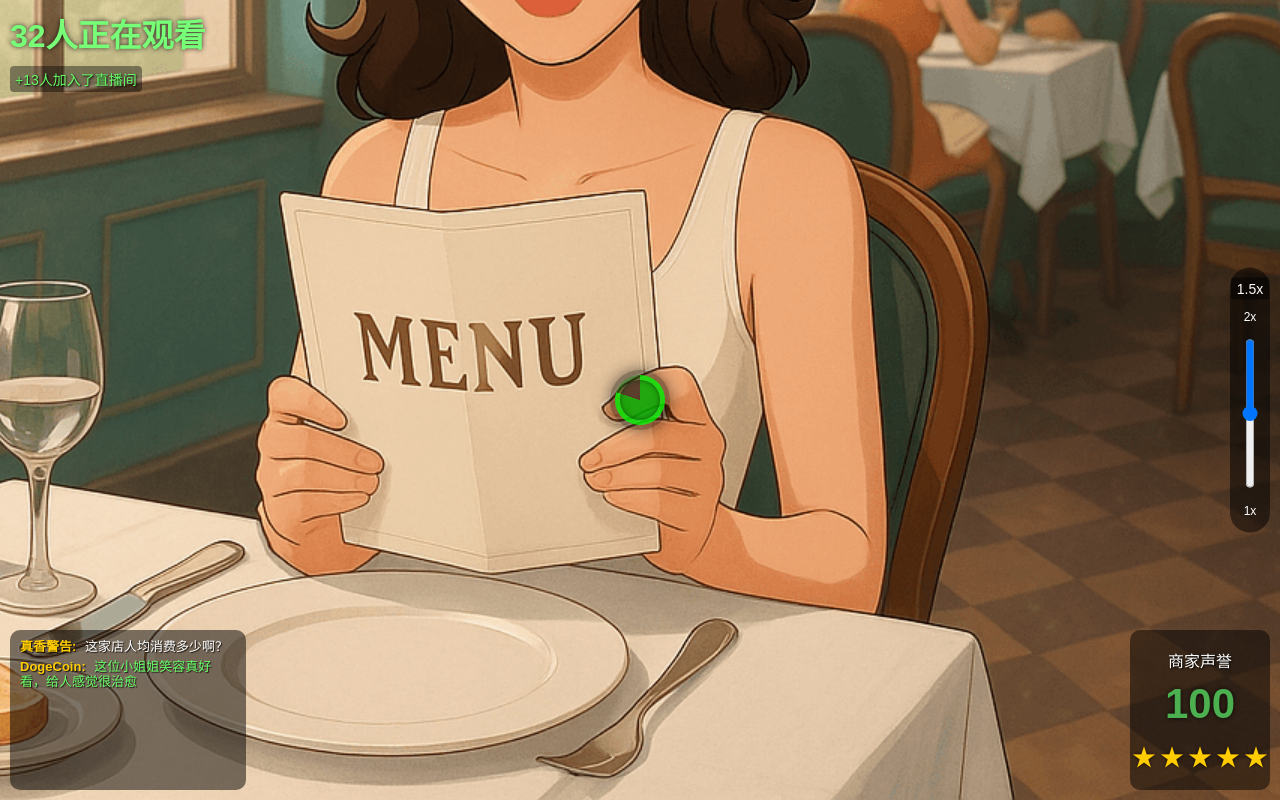
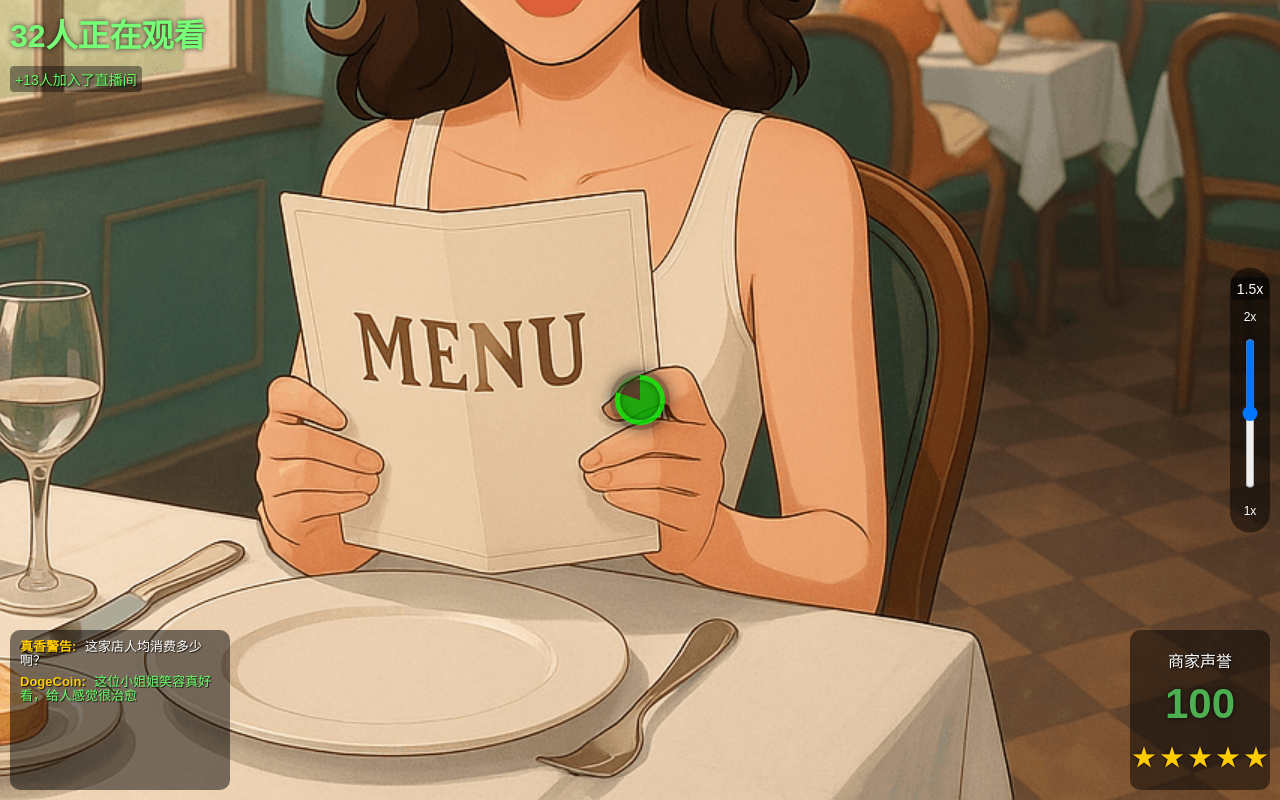
Before and after one commit to Drodd/savethestream, a plain HTML site: page index.html in a window 1280 px wide. Both pictures are taken after a click on the button "开始游戏". Drawn offline with Linux system fonts and the light colour scheme.

Commit message:
Add files via upload

```diff
--- a/index.html
+++ b/index.html
@@ -186,7 +186,7 @@
             position: absolute;
             bottom: 10px;
             left: 10px;
-            width: 216px;
+            width: 200px;
             height: 140px;
             background-color: rgba(0, 0, 0, 0.5);
             border-radius: 10px;
```
